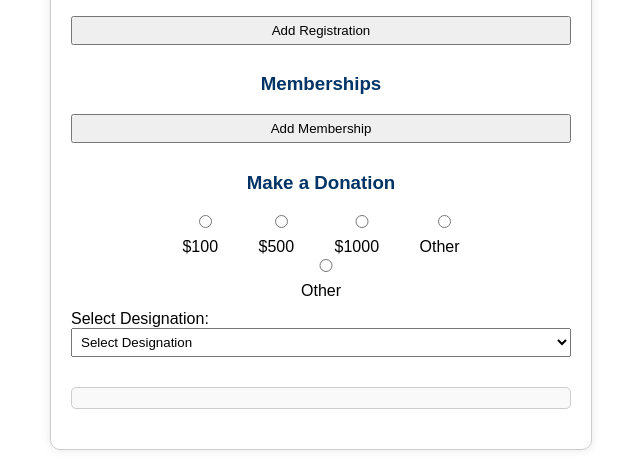
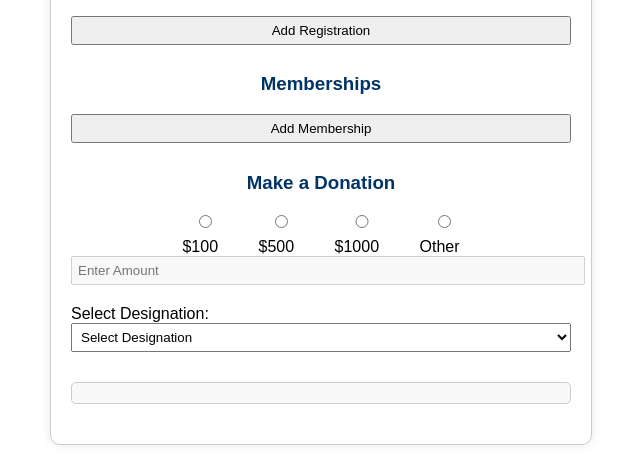
Before and after one commit to joshholmes7/SCAHEAD-PayPal-Payments, a plain HTML site: page index.html in a window 1280 px wide. Shown: the part 358-828 px from the top of the page, without its empty margins (319-959 px from the left). Drawn offline with Linux system fonts and the light colour scheme; no server answers.

Commit message:
Update index.html

```diff
--- a/index.html
+++ b/index.html
@@ -111,6 +111,7 @@
         function updateCart() {
     cartItems = [];
 
+    // Add Registrations to Cart
     document.querySelectorAll(".conference-type").forEach((select, index) => {
         let name = document.querySelectorAll(".registrant-name")[index]?.value || "";
         let institution = document.querySelectorAll(".registrant-institution")[index]?.value || "";
@@ -120,6 +121,7 @@
         });
     });
 
+    // Add Memberships to Cart
     document.querySelectorAll(".membership-type").forEach((select, index) => {
         let name = document.querySelectorAll(".member-name")[index]?.value || "";
         let institution = document.querySelectorAll(".member-institution")[index]?.value || "";
@@ -128,6 +130,7 @@
             price: parseFloat(select.value)
         });
     });
+
     // Add Donations to Cart
     let selectedDonation = document.querySelector('input[name="donation-amount"]:checked');
     let donationAmount = 0;
@@ -145,6 +148,7 @@
             });
         }
     }
+
     updateCartDisplay();
 }
 function validateFields() {
@@ -185,10 +189,10 @@ function toggleDonationInput() {
     let otherAmountInput = document.getElementById("donation-amount");
     let isOtherSelected = document.getElementById("donation-other").checked;
 
-    // Enable the input only if "Other" is selected
+    // Enable input only if "Other" is selected
     otherAmountInput.disabled = !isOtherSelected;
 
-    // Clear the input when switching away from "Other"
+    // Clear input when switching away from "Other"
     if (!isOtherSelected) {
         otherAmountInput.value = "";
     }
@@ -284,8 +288,11 @@ function updateCartDisplay() {
     <label><input type="radio" name="donation-amount" value="1000" onchange="updateCart()"> $1000</label>
     <label><input type="radio" name="donation-amount" id="donation-other" value="other" onchange="toggleDonationInput()"> Other</label>
 </div>
-    <label><input type="radio" name="donation-amount" id="donation-other" value="other" onchange="toggleDonationInput()"> Other</label>
 
+<!-- Custom amount input for "Other" donation -->
+<input type="number" id="donation-amount" min="0" placeholder="Enter Amount" oninput="updateCart()" disabled>
+
+<!-- Donation Designation Dropdown -->
 <div class="donation-label">
     <label for="donation-category">Select Designation:</label>
 </div>
```
Lines whose indentation alone changed are shown as unchanged.
